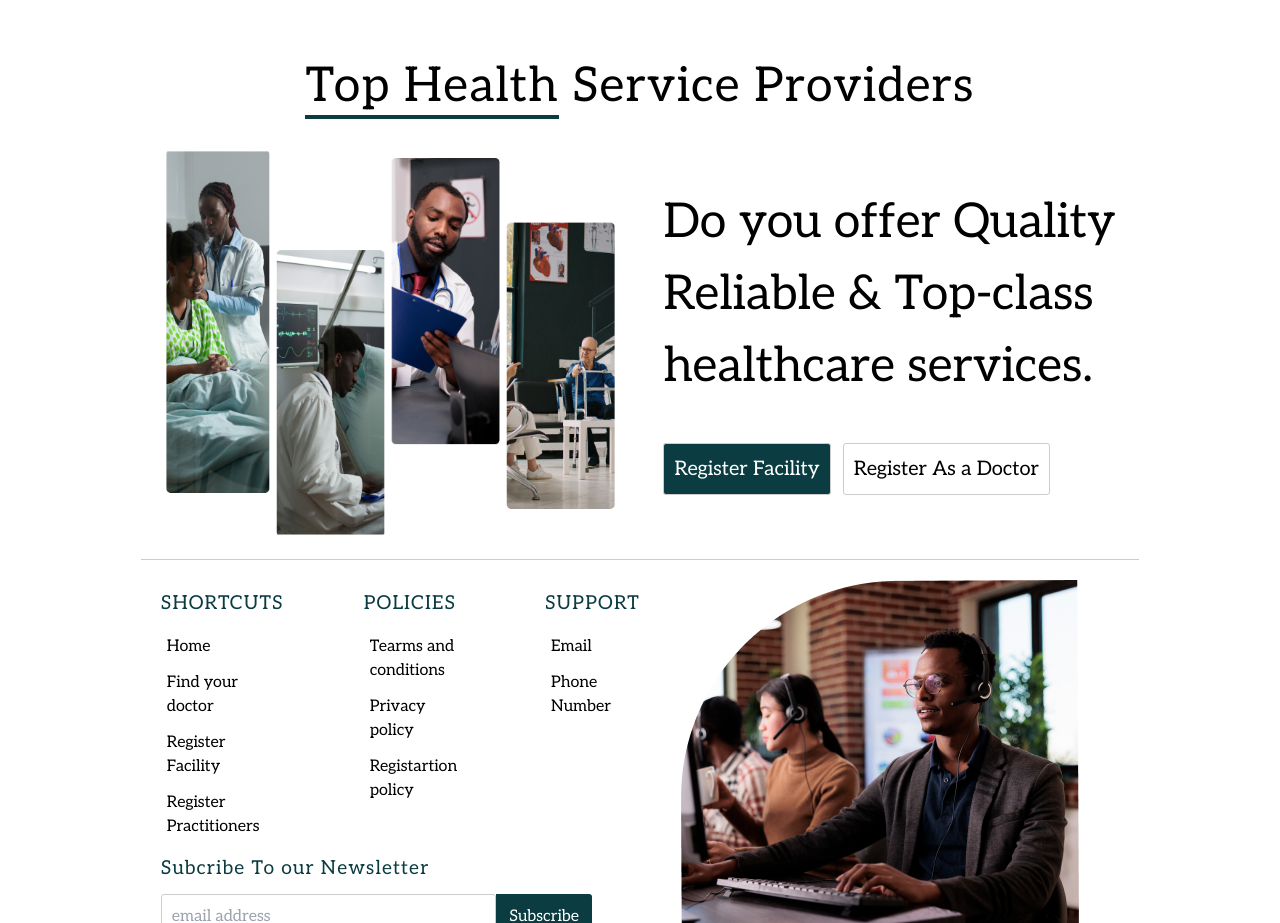
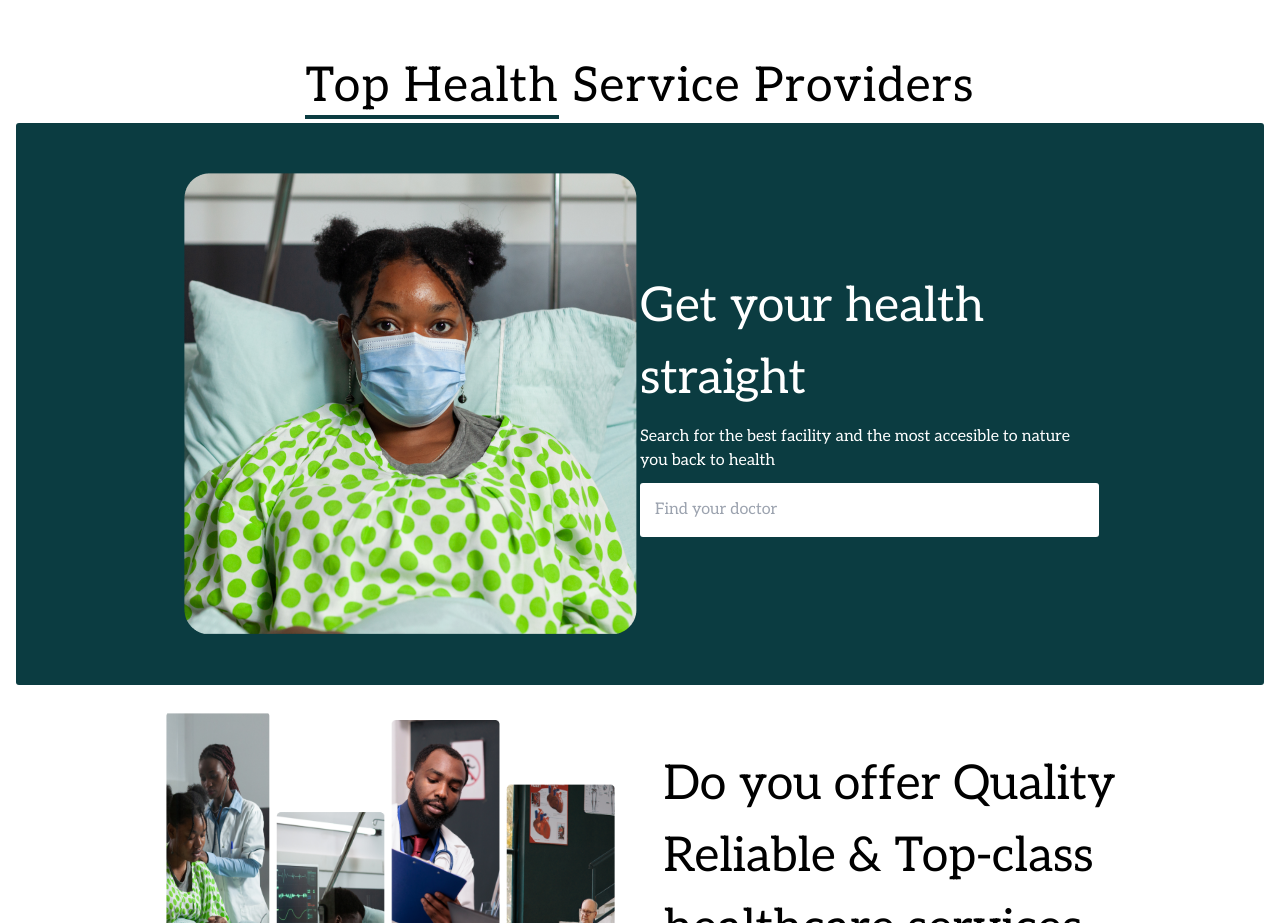
Before and after one commit to CARE-CONNECT-KENYA/care-connect-frontend, a Next.js app: page / in a window 1280 px wide. Shown: the part 920-1843 px from the top of the page. Built offline with nearby package versions, Linux system fonts and the light colour scheme.

Commit message:
added the search section

```diff
--- a/app/Components/HomeSearch.tsx
+++ b/app/Components/HomeSearch.tsx
@@ -4,14 +4,14 @@ import styles from "../Styles/HomePage.module.css"
 function HomeSearch() {
   return (
     <div className={styles.searchContainer} >
-        <div className='flex gap-10 justify-center'>
+        <div className={styles.sercContent} >
             <div>
-                <img src='/images/care-connect-hero-image.jpg' alt='Sick person image'/>
+                <img src='/images/sickpatientcare-connect.png' alt='Sick person image'/>
             </div>
             <div>
                 <h1>Get your health straight</h1>
                 <p>Search for the best facility and the most accesible to nature you back to health </p>
-                <input  placeholder="Find your doctor"/>
+                <input type='input' placeholder="Find your doctor"/>
 
             </div>
         </div>
--- a/app/Styles/HomePage.module.css
+++ b/app/Styles/HomePage.module.css
@@ -123,8 +123,28 @@
 /* Section with search area */
 .searchContainer{
     background-color: var(--primary-color);
-    padding: 10px;
+    padding: 50px;
     border-radius: 3px;
+
+}
+.searchContainer input{
+    width: 100%;
+    padding: 15px;
+    border-radius: 3px;
+}
+.searchContainer p{
+    color: #ffffff;
+    padding-top: 10px;
+    padding-bottom: 10px;
+}
+.sercContent{
+    display: grid;
+    place-items: center;
+    grid-template-columns: repeat(auto-fit, minmax(100px, 1fr));
+    margin-left: auto;
+    margin-right: auto;
+    width: 80%;
+    margin: auto;
 
 }
 .searchContainer h1{
@@ -132,10 +152,3 @@
     font-size: 3rem;
 
 }
-
-.searchContainer img{
-    width: 450px;
-    height: 450px;
-    object-fit: cover;
-
-}
--- a/app/page.tsx
+++ b/app/page.tsx
@@ -20,9 +20,9 @@ export default function Home() {
           <HomeFaeturedlist />
         </div>
 
-        {/* <div>
+        <div>
           <HomeSearch />
-        </div> */}
+        </div>
 
         <div>
           <HomeRegister />
```
Also changed, not shown: public/images/sickpatientcare-connect.png (added).
